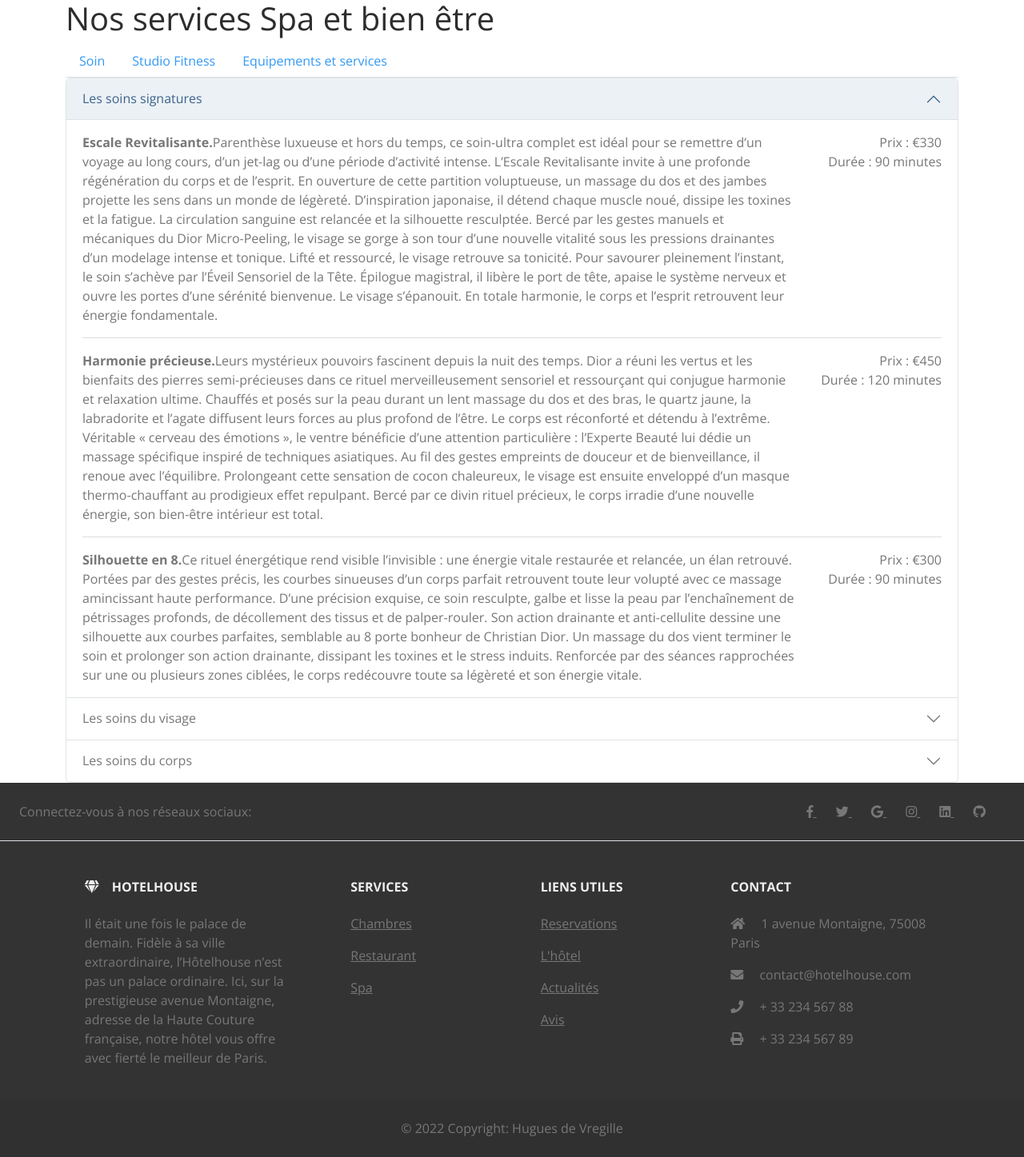
After one commit to Chapasse/projet4-symfony, a Symfony app: template templates/main/spa.html.twig in a window 1280 px wide. The commit adds this page. Shown: the part 896-2343 px from the top of the page at 80% size. Run offline with Twig, Linux system fonts and the light colour scheme; the template is opened without the code that fills it, so the values that code supplies are empty; some libraries are stand-ins or nearby versions.

Commit message:
on continue les ajouts

```diff
--- a/src/Controller/Admin/DashboardController.php
+++ b/src/Controller/Admin/DashboardController.php
@@ -8,6 +8,7 @@ use App\Entity\Chambre;
 use App\Entity\Commande;
 use Symfony\Component\HttpFoundation\Response;
 use App\Controller\Admin\ChambreCrudController;
+use App\Entity\Avis;
 use Symfony\Component\Routing\Annotation\Route;
 use EasyCorp\Bundle\EasyAdminBundle\Config\MenuItem;
 use EasyCorp\Bundle\EasyAdminBundle\Config\Dashboard;
@@ -48,6 +49,7 @@ class DashboardController extends AbstractDashboardController
             MenuItem::linkToCrud('Utilisateurs', 'fas fa-user', Membre::class),
             MenuItem::linkToCrud('Chambres', 'fas fa-bed', Chambre::class),
             MenuItem::linkToCrud('Sliders', 'fas fa-camera', Slider::class),
+            MenuItem::linkToCrud('avis', 'fas fa-pen', Avis::class),
         ];
     }
 }
--- a/src/Entity/Membre.php
+++ b/src/Entity/Membre.php
@@ -86,8 +86,8 @@ class Membre implements UserInterface, PasswordAuthenticatedUserInterface
     public function getRoles(): array
     {
         $roles = $this->roles;
-        // guarantee every user at least has ROLE_USER
-        $roles[] = 'ROLE_USER';
+        // guarantee every user at least has ROLE_ADMIN
+        $roles[] = 'ROLE_ADMIN';
 
         return array_unique($roles);
     }
--- a/src/Form/RegistrationFormType.php
+++ b/src/Form/RegistrationFormType.php
@@ -42,7 +42,8 @@ class RegistrationFormType extends AbstractType
             ->add('civilite', ChoiceType::class, [
                 'choices' => [
                     'M' => 'Homme',
-                    'Mme' => 'Femme'
+                    'Mme' => 'Femme',
+                    "Autre" => "Autre"
                 ]
             ])
         ;
--- a/templates/base.html.twig
+++ b/templates/base.html.twig
@@ -38,16 +38,16 @@
 							<a class="nav-link" href="{{path('chambres')}}">Chambres</a>
 						</li>
 						<li class="nav-item">
-							<a class="nav-link" href="#">Restaurant</a>
+							<a class="nav-link" href="{{path('cartes')}}">Restaurant</a>
 						</li>
 						<li class="nav-item">
-							<a class="nav-link" href="#">Spa</a>
+							<a class="nav-link" href="{{path('spa')}}">Spa</a>
 						</li>
 						<li class="nav-item">
-							<a class="nav-link" href="#">Reservation</a>
+							<a class="nav-link" href="{{path('chambres')}}">Reservation</a>
 						</li>
 						<li class="nav-item">
-							<a class="nav-link" href="#">Avis</a>
+							<a class="nav-link" href="{{path('avis')}}">Avis</a>
 						</li>
 						<li class="nav-item">
 							<a class="nav-link" href="#">L'hôtel</a>
@@ -79,13 +79,11 @@
 			{% endfor %}
 		</div>
 		<div class="container"> {% block body %}{% endblock %}
-			</div>
-		</body>
-	</html>
+		</div>
 </div>
 
 <!-- Footer -->
-<footer
+<div
 	class="text-center text-lg-start bg-dark text-muted">
 	<!-- Section: Social media -->
 	<section
@@ -98,22 +96,22 @@
 
 		<!-- Right -->
 		<div>
-			<a href="" class="me-4 text-reset">
+			<a href="https://www.facebook.com" class="me-4 text-reset">
 				<i class="fab fa-facebook-f"></i>
 			</a>
-			<a href="" class="me-4 text-reset">
+			<a href="https://www.twitter.com" class="me-4 text-reset">
 				<i class="fab fa-twitter"></i>
 			</a>
-			<a href="" class="me-4 text-reset">
+			<a href="https://www.google.com" class="me-4 text-reset">
 				<i class="fab fa-google"></i>
 			</a>
-			<a href="" class="me-4 text-reset">
+			<a href="https://www.instagram.com" class="me-4 text-reset">
 				<i class="fab fa-instagram"></i>
 			</a>
-			<a href="" class="me-4 text-reset">
+			<a href="https://www.linkedin.com" class="me-4 text-reset">
 				<i class="fab fa-linkedin"></i>
 			</a>
-			<a href="" class="me-4 text-reset">
+			<a href="https://www.github.com" class="me-4 text-reset">
 				<i class="fab fa-github"></i>
 			</a>
 		</div>
@@ -151,10 +149,10 @@
 						<a href="{{path('chambres')}}" class="text-reset">Chambres</a>
 					</p>
 					<p>
-						<a href="#!" class="text-reset">Restaurant</a>
+						<a href="{{path('cartes')}}" class="text-reset">Restaurant</a>
 					</p>
 					<p>
-						<a href="#!" class="text-reset">Spa</a>
+						<a href="{{path('spa')}}" class="text-reset">Spa</a>
 					</p>
 				</div>
 				<!-- Grid column -->
@@ -176,7 +174,7 @@
 						<a href="#!" class="text-reset">Actualités</a>
 					</p>
 					<p>
-						<a href="#!" class="text-reset">Avis</a>
+						<a href="{{path('avis')}}" class="text-reset">Avis</a>
 					</p>
 				</div>
 				<!-- Grid column -->
@@ -212,7 +210,7 @@
 		© 2022 Copyright: Hugues de Vregille
 	</div>
 	<!-- Copyright -->
-</footer>
+</div>
 <!-- Footer -->
 <script src="https://cdn.jsdelivr.net/npm/@popperjs/core@2.10.2/dist/umd/popper.min.js" integrity="sha384-7+zCNj/IqJ95wo16oMtfsKbZ9ccEh31eOz1HGyDuCQ6wgnyJNSYdrPa03rtR1zdB" crossorigin="anonymous"></script>
 <script src="https://cdn.jsdelivr.net/npm/bootstrap@5.1.3/dist/js/bootstrap.min.js" integrity="sha384-QJHtvGhmr9XOIpI6YVutG+2QOK9T+ZnN4kzFN1RtK3zEFEIsxhlmWl5/YESvpZ13" crossorigin="anonymous"></script></body></html>
--- a/templates/main/index.html.twig
+++ b/templates/main/index.html.twig
@@ -12,7 +12,7 @@
 			<button type="button" data-bs-target="#carouselExampleCaptions" data-bs-slide-to="1" aria-label="Slide 2"></button>
 			<button type="button" data-bs-target="#carouselExampleCaptions" data-bs-slide-to="2" aria-label="Slide 3"></button>
 		</div>
-		<div class="carousel-inner">
+		<div class="carousel-inner" data-bs-interval='3500'>
 			{% for slider in sliders %}
 				{% if slider.chambre == null %}
 					<div class="carousel-item {% if slider.ordre == 1 %} active {% endif %}">
--- /dev/null
+++ b/templates/main/spa.html.twig
@@ -0,0 +1,154 @@
+{% extends 'base.html.twig' %}
+
+{% block title %}Spa - Hôtelhouse
+{% endblock %}
+
+{% block body %}
+	<div id="carouselExampleCaptions" class="carousel slide carousel-fade" data-bs-ride="carousel">
+		<div class="carousel-indicators">
+			<button type="button" data-bs-target="#carouselExampleCaptions" data-bs-slide-to="0" class="active" aria-current="true" aria-label="Slide 1"></button>
+			<button type="button" data-bs-target="#carouselExampleCaptions" data-bs-slide-to="1" aria-label="Slide 2"></button>
+			<button type="button" data-bs-target="#carouselExampleCaptions" data-bs-slide-to="2" aria-label="Slide 3"></button>
+		</div>
+		<div class="carousel-inner" data-bs-interval="3500">
+					<div class="carousel-item  active ">
+						<img src="https://photos.thalassoto.com/HD-BEACH-RESORT-101.jpg" class="d-block w-100" alt="" style="object-fit: cover;">
+						<div class="carousel-caption d-none d-md-block">
+						</div>
+					</div>
+					<div class="carousel-item ">
+						<img src="https://www.makadam-fitness.fr/wp-content/uploads/2021/11/Makadam-70.jpg" class="d-block w-100" alt="" style=" object-fit: cover;">
+						<div class="carousel-caption d-none d-md-block">
+						</div>
+					</div>
+					<div class="carousel-item ">
+						<img src="https://www.wartherhof.at/(cms)/media/resize/size=1920x1080%2Cscale=crop%2Cinterlace=1%2Cquality=70/2408115-warther-hof-2021--ruheraum-13.jpg" class="d-block w-100" alt="" style=" object-fit: cover;">
+						<div class="carousel-caption d-none d-md-block">
+						</div>
+					</div>
+		</div>
+		<button class="carousel-control-prev" type="button" data-bs-target="#carouselExampleCaptions" data-bs-slide="prev">
+			<span class="carousel-control-prev-icon" aria-hidden="true"></span>
+			<span class="visually-hidden">Précédent</span>
+		</button>
+		<button class="carousel-control-next" type="button" data-bs-target="#carouselExampleCaptions" data-bs-slide="next">
+			<span class="carousel-control-next-icon" aria-hidden="true"></span>
+			<span class="visually-hidden">Suivant</span>
+		</button>
+	</div>
+
+<h1>Nos services Spa et bien être</h1>
+	<ul class="nav nav-tabs" role="tablist">
+		<li class="nav-item" role="presentation">
+			<a class="nav-link" data-bs-toggle="tab" href="#soin" aria-selected="true" role="tab">Soin</a>
+		</li>
+		<li class="nav-item" role="presentation">
+			<a class="nav-link" data-bs-toggle="tab" href="#studioFitness" aria-selected="false" tabindex="-1" role="tab">Studio Fitness</a>
+		</li>
+		<li class="nav-item" role="presentation">
+			<a class="nav-link" data-bs-toggle="tab" href="#equipements" aria-selected="false" tabindex="-1" role="tab">Equipements et services</a>
+		</li>
+	</ul>
+	<div id="myTabContent" class="tab-content">
+		<div class="tab-pane fade show active" id="soin" role="tabpanel">
+			<div class="accordion" id="accordionExample">
+				<div class="accordion-item">
+					<h2 class="accordion-header" id="headingOne">
+						<button class="accordion-button" type="button" data-bs-toggle="collapse" data-bs-target="#collapseOne" aria-expanded="true" aria-controls="collapseOne">
+							Les soins signatures
+						</button>
+					</h2>
+					<div id="collapseOne" class="accordion-collapse collapse show" aria-labelledby="headingOne" data-bs-parent="#accordionExample">
+						<div class="accordion-body">
+							<div class="row"><div class="col-md-10"><strong>Escale Revitalisante.</strong>Parenthèse luxueuse et hors du temps, ce soin-ultra complet est idéal pour se remettre d’un voyage au long cours, d’un jet-lag ou d’une période d’activité intense. L’Escale Revitalisante invite à une profonde régénération du corps et de l’esprit. En ouverture de cette partition voluptueuse, un massage du dos et des jambes projette les sens dans un monde de légèreté. D’inspiration japonaise, il détend chaque muscle noué, dissipe les toxines et la fatigue. La circulation sanguine est relancée et la silhouette resculptée. Bercé par les gestes manuels et mécaniques du Dior Micro-Peeling, le visage se gorge à son tour d’une nouvelle vitalité sous les pressions drainantes d’un modelage intense et tonique. Lifté et ressourcé, le visage retrouve sa tonicité. Pour savourer pleinement l’instant, le soin s’achève par l’Éveil Sensoriel de la Tête. Épilogue magistral, il libère le port de tête, apaise le système nerveux et ouvre les portes d’une sérénité bienvenue. Le visage s’épanouit. En totale harmonie, le corps et l’esprit retrouvent leur énergie fondamentale.</div><div class="col-md-2 text-end">Prix : €330<br>Durée : 90 minutes</div></div><hr>
+							<div class="row"><div class="col-md-10"><strong>Harmonie précieuse.</strong>Leurs mystérieux pouvoirs fascinent depuis la nuit des temps. Dior a réuni les vertus et les bienfaits des pierres semi-précieuses dans ce rituel merveilleusement sensoriel et ressourçant qui conjugue harmonie et relaxation ultime. Chauffés et posés sur la peau durant un lent massage du dos et des bras, le quartz jaune, la labradorite et l’agate diffusent leurs forces au plus profond de l’être. Le corps est réconforté et détendu à l’extrême. Véritable « cerveau des émotions », le ventre bénéficie d’une attention particulière : l’Experte Beauté lui dédie un massage spécifique inspiré de techniques asiatiques. Au fil des gestes empreints de douceur et de bienveillance, il renoue avec l’équilibre. Prolongeant cette sensation de cocon chaleureux, le visage est ensuite enveloppé d’un masque thermo-chauffant au prodigieux effet repulpant. Bercé par ce divin rituel précieux, le corps irradie d’une nouvelle énergie, son bien-être intérieur est total.</div><div class="col-md-2 text-end">Prix : €450<br>Durée : 120 minutes</div></div><hr>
+							<div class="row"><div class="col-md-10"><strong>Silhouette en 8.</strong>Ce rituel énergétique rend visible l’invisible : une énergie vitale restaurée et relancée, un élan retrouvé. Portées par des gestes précis, les courbes sinueuses d’un corps parfait retrouvent toute leur volupté avec ce massage amincissant haute performance. D’une précision exquise, ce soin resculpte, galbe et lisse la peau par l’enchaînement de pétrissages profonds, de décollement des tissus et de palper-rouler. Son action drainante et anti-cellulite dessine une silhouette aux courbes parfaites, semblable au 8 porte bonheur de Christian Dior. Un massage du dos vient terminer le soin et prolonger son action drainante, dissipant les toxines et le stress induits. Renforcée par des séances rapprochées sur une ou plusieurs zones ciblées, le corps redécouvre toute sa légèreté et son énergie vitale.</div><div class="col-md-2 text-end">Prix : €300<br>Durée : 90 minutes</div></div>
+						</div>
+					</div>
+				</div>
+				<div class="accordion-item">
+					<h2 class="accordion-header" id="headingTwo">
+						<button class="accordion-button collapsed" type="button" data-bs-toggle="collapse" data-bs-target="#collapseTwo" aria-expanded="false" aria-controls="collapseTwo">
+							Les soins du visage
+						</button>
+					</h2>
+					<div id="collapseTwo" class="accordion-collapse collapse" aria-labelledby="headingTwo" data-bs-parent="#accordionExample">
+						<div class="accordion-body">
+							<div class="row"><div class="col-md-10"><strong>Le Grand Soin Dior Prestige.</strong>L’extraordinaire pouvoir régénérant de la Rose de Granville a inspiré ce grand soin holistique spécialement façonné pour toutes les peaux, même les plus exigeantes. Parenthèse de plaisir intense, il associe les actifs précieux et puissants de la ligne Dior Prestige à un ballet de gestuelles généreuses. Au fil de cette chorégraphie voluptueuse, le visage et le dos sont enveloppés d’un confort absolu. La correction des signes de l’âge est inégalée et le plaisir rare. À la faveur d’un masque oxygénant et d’un modelage déstressant, la peau est intensément nourrie et ressourcée, elle retrouve toute sa fermeté. Son grain gagne en finesse et en régularité. Découvrez la merveilleuse sensation d’une peau de rose lisse et pulpeuse. En un mot, parfaite.</div><div class="col-md-2 text-end">Prix : €440<br>Durée : 120 minutes</div></div><hr>
+							<div class="row"><div class="col-md-10"><strong>Dior Prestige Haute Précision.</strong>Inspiré de l’univers du fitness, ce soin combine des gestes dynamiques à un modelage dédié selon votre envie et vos besoins à l’ovale du visage, aux lèvres ou aux yeux. En prélude, la peau est minutieusement nettoyée et purifiée, pour la rendre plus réceptive aux pouvoirs de régénération et de perfection de la Rose de Granville. Des gestes de haute précision désamorcent ensuite les tensions liées aux agressions de la vie quotidienne. Profonds et lissants, ils renforcent le soutien musculaire et la régénération de la peau. Elle retrouve volume, souplesse et confort. Pour chaque zone ciblée, des mouvements spécifiques sont prodigués : des gestes doux ou appuyés, des manœuvres profondes ou des points de pressions et des lissages métamorphosent chaque point du visage. Pour prolonger le plaisir et en découvrir pleinement tous les bienfaits, les trois zones sont traitées simultanément lorsque le soin Dior Prestige Haute Précision est choisi dans sa version de 90 minutes.</div><div class="col-md-2 text-end">Prix : €230<br>Durée : 60 minutes <br> Prix : €340<br>Durée : 90 minutes</div></div>
+						</div>
+					</div>
+				</div>
+				<div class="accordion-item">
+					<h2 class="accordion-header" id="headingThree">
+						<button class="accordion-button collapsed" type="button" data-bs-toggle="collapse" data-bs-target="#collapseThree" aria-expanded="false" aria-controls="collapseThree">
+							Les soins du corps
+						</button>
+					</h2>
+					<div id="collapseThree" class="accordion-collapse collapse" aria-labelledby="headingThree" data-bs-parent="#accordionExample">
+						<div class="accordion-body">
+                            <div class="row"><div class="col-md-10"><strong>Le Gommage Dior.</strong>La peau retrouve toute sa douceur et son éclat grâce à un gommage au sucre sur mesure suivi d’un enchaînement de gestes enveloppants et drainants. Exfoliée, la peau est instantanément plus soyeuse. Dans sa version 90 minutes, ce soin porte également son attention sur le visage qui bénéficie d’un démaquillage minutieux, d’un gommage précis et de l’application d’un masque tissu liftant Dior Prestige.</div><div class="col-md-2 text-end">Prix : €220<br>Durée : 60 minutes <br> Prix : €290<br>Durée : 90 minutes</div></div><hr>
+                            <div class="row"><div class="col-md-10"><strong>La Parenthèse Montaigne.</strong>Ce massage holistique à l’huile combine des gestes lents et enveloppants inspirés des massages californiens et suédois. Libérateur des tensions et des émotions, il aide le corps et l’esprit à retrouver leur harmonie.</div><div class="col-md-2 text-end">Prix : €110<br>Durée : 30 minutes <br> Prix : €220<br>Durée : 60 minutes<br> Prix : €280<br>Durée : 90 minutes</div></div><hr>
+                            <div class="row"><div class="col-md-10"><strong>Alignement Energétique.</strong>Par ses gestes tour à tour vigoureux ou relaxants, ce modelage vise à apaiser les tensions et tonifier les tissus. Au fil des manœuvres profondes et précises, le corps s’allège avec bonheur. Libéré des toxines et incroyablement régénéré, le voici prêt à repartir, nourri d’une nouvelle énergie.</div><div class="col-md-2 text-end">Prix : €120<br>Durée : 30 minutes <br> Prix : €220<br>Durée : 60 minutes<br> Prix : €280<br>Durée : 90 minutes</div></div>
+						</div>
+					</div>
+				</div>
+			</div>
+		</div>
+		<div class="tab-pane fade" id="studioFitness" role="tabpanel">
+			<div class="accordion" id="accordionExample2">
+				<div class="accordion-item">
+					<h2 class="accordion-header" id="headingOne2">
+						<button class="accordion-button" type="button" data-bs-toggle="collapse" data-bs-target="#collapseOne2" aria-expanded="true" aria-controls="collapseOne2">
+							Studio Fitness
+						</button>
+					</h2>
+					<div id="collapseOne2" class="accordion-collapse collapse show" aria-labelledby="headingOne2" data-bs-parent="#accordionExample2">
+						<div class="accordion-body">
+							<div class="row"><div class="col-md-10"><strong>Abbonement fitness.</strong>Nos espaces fitness, sauna et hammam sont ouverts tous les jours de 6h à 22h pour la clientèle de l’hôtel et de 8h à 21h pour la clientèle extérieure.</div><div class="col-md-2 text-end">1 mois: 400 € <br> 3 mois: 1 100 € <br> 1 an: 3 500 €</div></div><hr>
+							<div class="row"><div class="col-md-10"><strong>Coaching privé fitness.</strong>Des séances de coaching personnalisées sont disponibles sur rendez-vous.</div><div class="col-md-2 text-end">60 minutes: 180 € <br>10 séances: 1 700 €</div></div><hr>
+							<div class="row"><div class="col-md-10"><strong>Nos services.</strong>Renforcement musculaire <br> Stretching <br> Circuit training <br> Sauna et hammam <br> boxe.</div><div class="col-md-2 text-end">60 minutes: 60 € <br>10 séances: 500 €</div></div>
+						</div>
+					</div>
+				</div>
+			</div>
+		</div>
+		<div class="tab-pane fade" id="equipements" roles="tabpanel">
+			<div class="accordion" id="accordionExample3">
+				<div class="accordion-item">
+					<h2 class="accordion-header" id="headingOne3">
+						<button class="accordion-button" type="button" data-bs-toggle="collapse" data-bs-target="#collapseOne" aria-expanded="true" aria-controls="collapseOne">
+							Equipements de soin
+						</button>
+					</h2>
+					<div id="collapseOne" class="accordion-collapse collapse show" aria-labelledby="headingOne3" data-bs-parent="#accordionExample3">
+						<div class="accordion-body">
+							<div class="row">Cinq cabines de soin, dont une cabine double</div>
+							<div class="row">Soins des mains et des pieds</div>
+							<div class="row">Hammam (hommes et femmes séparés)</div>
+							<div class="row">Gamme complète de soins</div>
+							<div class="row">Salle de relaxation</div>
+							<div class="row">Sauna (hommes et femmes séparés)</div>
+						</div>
+					</div>
+				</div>
+				<div class="accordion-item">
+					<h2 class="accordion-header" id="headingTwo3">
+						<button class="accordion-button collapsed" type="button" data-bs-toggle="collapse" data-bs-target="#collapseTwo3" aria-expanded="false" aria-controls="collapseTwo3">
+							Services
+						</button>
+					</h2>
+					<div id="collapseTwo3" class="accordion-collapse collapse" aria-labelledby="headingTwo3" data-bs-parent="#accordionExample3">
+						<div class="accordion-body">
+							<div class="row">Service de coach personnel</div>
+							<div class="row">Salle de sport complète avec des équipements de pointes, y compris pour les arts martiaux</div>
+
+						</div>
+					</div>
+				</div>
+			</div>
+		</div>
+	</div>
+
+
+{% endblock %}
--- a/templates/show/chambre.html.twig
+++ b/templates/show/chambre.html.twig
@@ -43,8 +43,8 @@
 				{{ form_row(form.dateDepart) }}
 			</div>
 		</div>
-		<p>Prix à la journée :
-			{{chambre.prixJournalier / 100|number_format(2)}}€</p>
+		<h5>Prix à la journée :
+			{{chambre.prixJournalier / 100|number_format(2)}}€</h5>
 
 		<div class="row">
 			<div class="col-md-6">
```
Also changed, not shown: migrations/Version20221018122701.php (added, +31 -0 lines), src/Controller/Admin/AvisCrudController.php (added, +54 -0 lines), src/Controller/MainController.php (+45 -0 lines), src/Controller/ShowController.php (+6 -5 lines), src/Entity/Avis.php (added, +126 -0 lines), src/Form/AvisType.php (added, +45 -0 lines), src/Repository/AvisRepository.php (added, +66 -0 lines), templates/main/avis.html.twig (added, +63 -0 lines), templates/main/cartes.html.twig (added, +47 -0 lines), public/view/desserts.png (added), public/view/mets.png (added), 2 other files.
